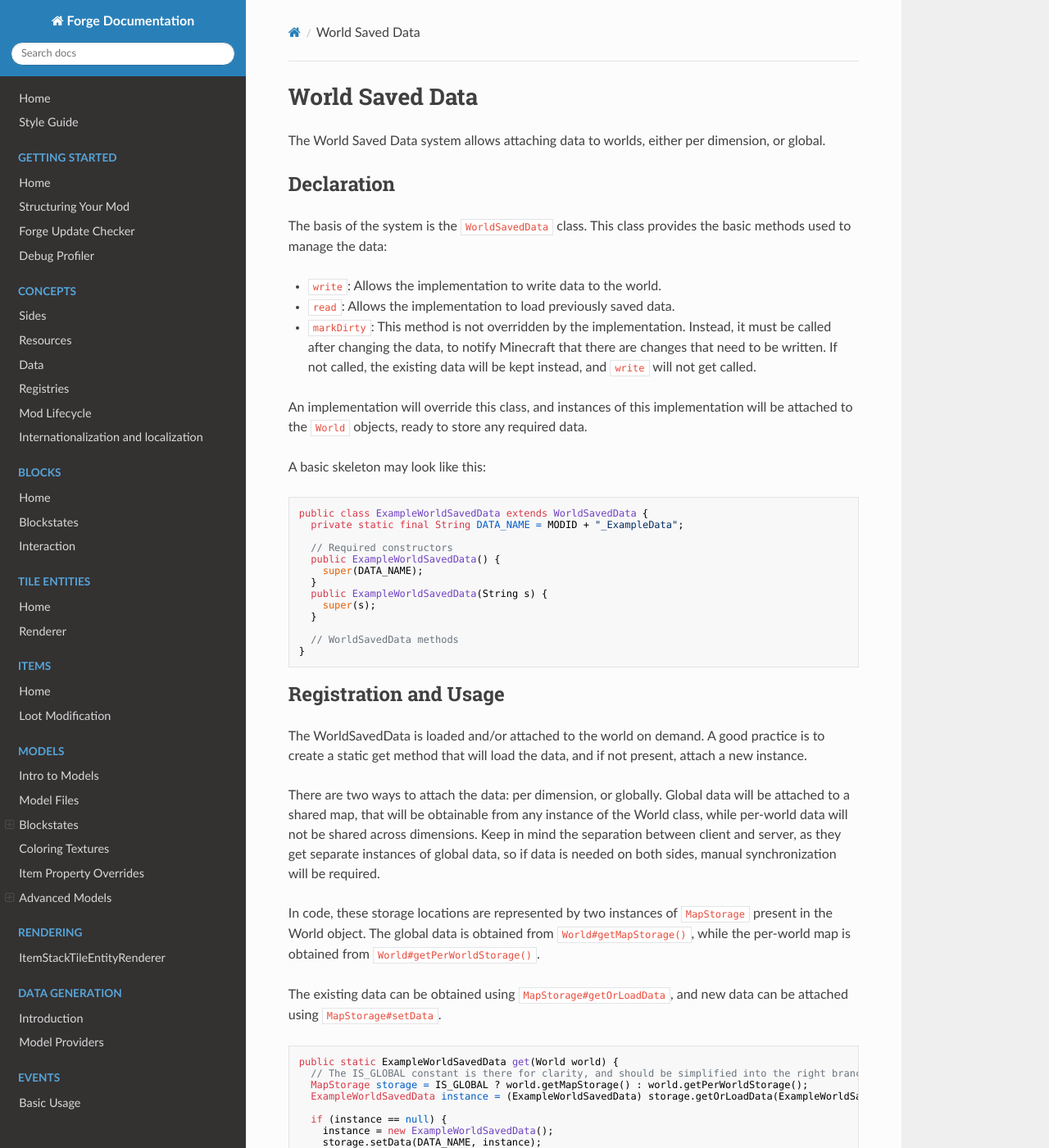
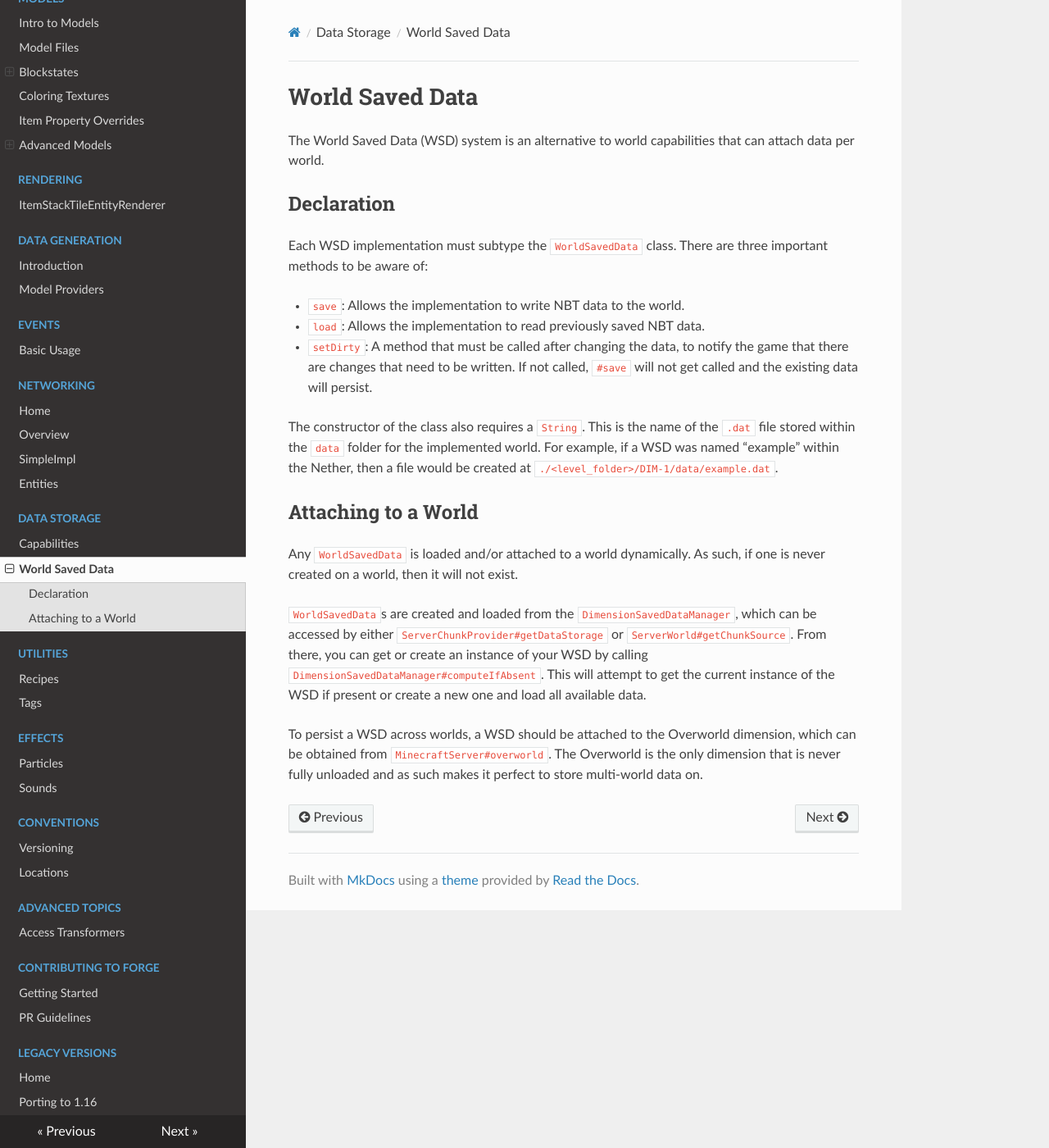
Before and after one commit to MinecraftForge/Documentation, an MkDocs documentation site: the page built from docs/datastorage/worldsaveddata.md, in a window 1280 px wide and 1400 px high. Shown: the whole window at 82% size. Built offline with MkDocs 1.6.1, drawn with Linux system fonts in a browser that asks for light colours; nearby versions of some CDN libraries; some of the changed text lies outside the part shown.

Commit message:
Updates the WSD docs

````diff
--- a/docs/datastorage/worldsaveddata.md
+++ b/docs/datastorage/worldsaveddata.md
@@ -1,58 +1,24 @@
 World Saved Data
 ================
 
-The World Saved Data system allows attaching data to worlds, either per dimension, or global.
+The World Saved Data (WSD) system is an alternative to world capabilities that can attach data per world.
 
 Declaration
 -----------
 
-The basis of the system is the `WorldSavedData` class. This class provides the basic methods used to manage the data:
+Each WSD implementation must subtype the `WorldSavedData` class. There are three important methods to be aware of:
 
-* `write`: Allows the implementation to write data to the world.
-* `read`: Allows the implementation to load previously saved data.
-* `markDirty`: This method is not overridden by the implementation. Instead, it must be called after changing the data, to notify Minecraft that there are changes that need to be written. If not called, the existing data will be kept instead, and `write` will not get called.
+* `save`: Allows the implementation to write NBT data to the world.
+* `load`: Allows the implementation to read previously saved NBT data.
+* `setDirty`: A method that must be called after changing the data, to notify the game that there are changes that need to be written. If not called, `#save` will not get called and the existing data will persist.
 
-An implementation will override this class, and instances of this implementation will be attached to the `World` objects, ready to store any required data.
+The constructor of the class also requires a `String`. This is the name of the `.dat` file stored within the `data` folder for the implemented world. For example, if a WSD was named "example" within the Nether, then a file would be created at `./<level_folder>/DIM-1/data/example.dat`.
 
-A basic skeleton may look like this:
-
-```Java
-public class ExampleWorldSavedData extends WorldSavedData {
-  private static final String DATA_NAME = MODID + "_ExampleData";
-
-  // Required constructors
-  public ExampleWorldSavedData() {
-    super(DATA_NAME);
-  }
-  public ExampleWorldSavedData(String s) {
-    super(s);
-  }
-
-  // WorldSavedData methods
-}
-```
-
-Registration and Usage
+Attaching to a World
 ----------------------
 
-The WorldSavedData is loaded and/or attached to the world on demand. A good practice is to create a static get method that will load the data, and if not present, attach a new instance.
+Any `WorldSavedData` is loaded and/or attached to a world dynamically. As such, if one is never created on a world, then it will not exist.
 
-There are two ways to attach the data: per dimension, or globally. Global data will be attached to a shared map, that will be obtainable from any instance of the World class, while per-world data will not be shared across dimensions. Keep in mind the separation between client and server, as they get separate instances of global data, so if data is needed on both sides, manual synchronization will be required.
+`WorldSavedData`s are created and loaded from the `DimensionSavedDataManager`, which can be accessed by either `ServerChunkProvider#getDataStorage` or `ServerWorld#getChunkSource`. From there, you can get or create an instance of your WSD by calling `DimensionSavedDataManager#computeIfAbsent`. This will attempt to get the current instance of the WSD if present or create a new one and load all available data.
 
-In code, these storage locations are represented by two instances of `MapStorage` present in the World object. The global data is obtained from `World#getMapStorage()`, while the per-world map is obtained from `World#getPerWorldStorage()`.
-
-The existing data can be obtained using `MapStorage#getOrLoadData`, and new data can be attached using `MapStorage#setData`.
-
-```Java
-public static ExampleWorldSavedData get(World world) {
-  // The IS_GLOBAL constant is there for clarity, and should be simplified into the right branch.
-  MapStorage storage = IS_GLOBAL ? world.getMapStorage() : world.getPerWorldStorage();
-  ExampleWorldSavedData instance = (ExampleWorldSavedData) storage.getOrLoadData(ExampleWorldSavedData.class, DATA_NAME);
-
-  if (instance == null) {
-    instance = new ExampleWorldSavedData();
-    storage.setData(DATA_NAME, instance);
-  }
-  return instance;
-}
-```
+To persist a WSD across worlds, a WSD should be attached to the Overworld dimension, which can be obtained from `MinecraftServer#overworld`. The Overworld is the only dimension that is never fully unloaded and as such makes it perfect to store multi-world data on.
--- a/mkdocs.yml
+++ b/mkdocs.yml
@@ -54,7 +54,7 @@ nav:
     - Entities: 'networking/entities.md'
   - Data Storage:
     - Capabilities: 'datastorage/capabilities.md'
-#    - World Saved Data: 'datastorage/worldsaveddata.md'
+    - World Saved Data: 'datastorage/worldsaveddata.md'
   - Utilities:
     - Recipes: 'utilities/recipes.md'
     - Tags: 'utilities/tags.md'
````
